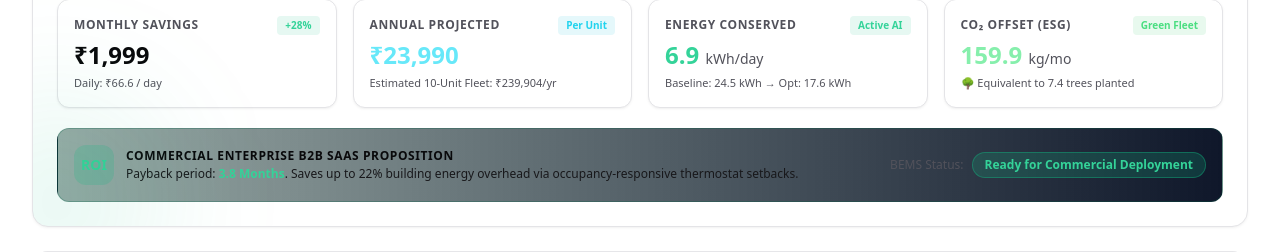
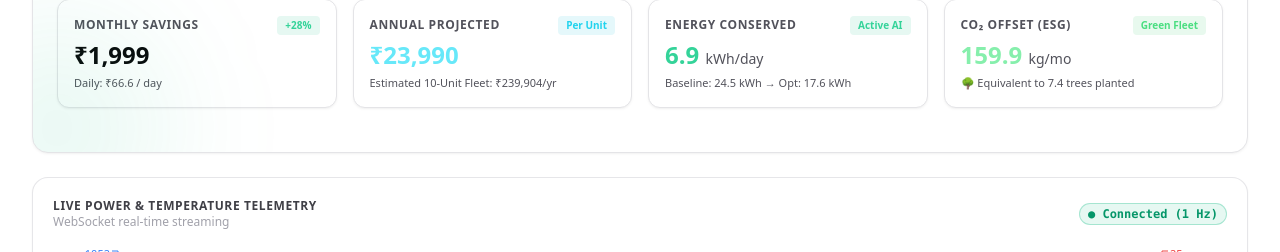
Before and after one commit to tutejamadhav26-alt/HVAC, a React (Vite) app in the folder frontend/: page / in a window 1280 px wide. Shown: the part 1440-1692 px from the top of the page. Built offline with nearby package versions, Linux system fonts and the light colour scheme; no server answers.

Commit message:
refactor(ui): remove commercial enterprise SaaS proposition banner for clean minimalist design

```diff
--- a/frontend/src/components/CommercialROIWidget.jsx
+++ b/frontend/src/components/CommercialROIWidget.jsx
@@ -150,29 +150,7 @@ export default function CommercialROIWidget({ unitId = 'HVAC-001' }) {
 
       </div>
 
-      {/* Commercial Business Model Summary Banner */}
-      <div className="bg-gradient-to-r from-emerald-950/40 to-slate-900 border border-emerald-800/30 rounded-xl p-4 flex flex-col md:flex-row items-center justify-between gap-4">
-        <div className="flex items-center gap-3">
-          <div className="w-10 h-10 rounded-xl bg-emerald-500/20 text-emerald-400 flex items-center justify-center font-black text-sm shrink-0">
-            ROI
-          </div>
-          <div>
-            <h4 className="text-xs font-bold text-white uppercase tracking-wider">
-              Commercial Enterprise B2B SaaS Proposition
-            </h4>
-            <p className="text-xs text-slate-300 mt-0.5">
-              Payback period: <strong className="text-emerald-400">3.8 Months</strong>. Saves up to 22% building energy overhead via occupancy-responsive thermostat setbacks.
-            </p>
-          </div>
-        </div>
 
-        <div className="flex items-center gap-2 shrink-0">
-          <span className="text-xs text-slate-400 font-medium">BEMS Status:</span>
-          <span className="px-3 py-1 rounded-full text-xs font-bold bg-emerald-500/20 text-emerald-400 border border-emerald-500/40">
-            Ready for Commercial Deployment
-          </span>
-        </div>
-      </div>
 
     </div>
   );
```
